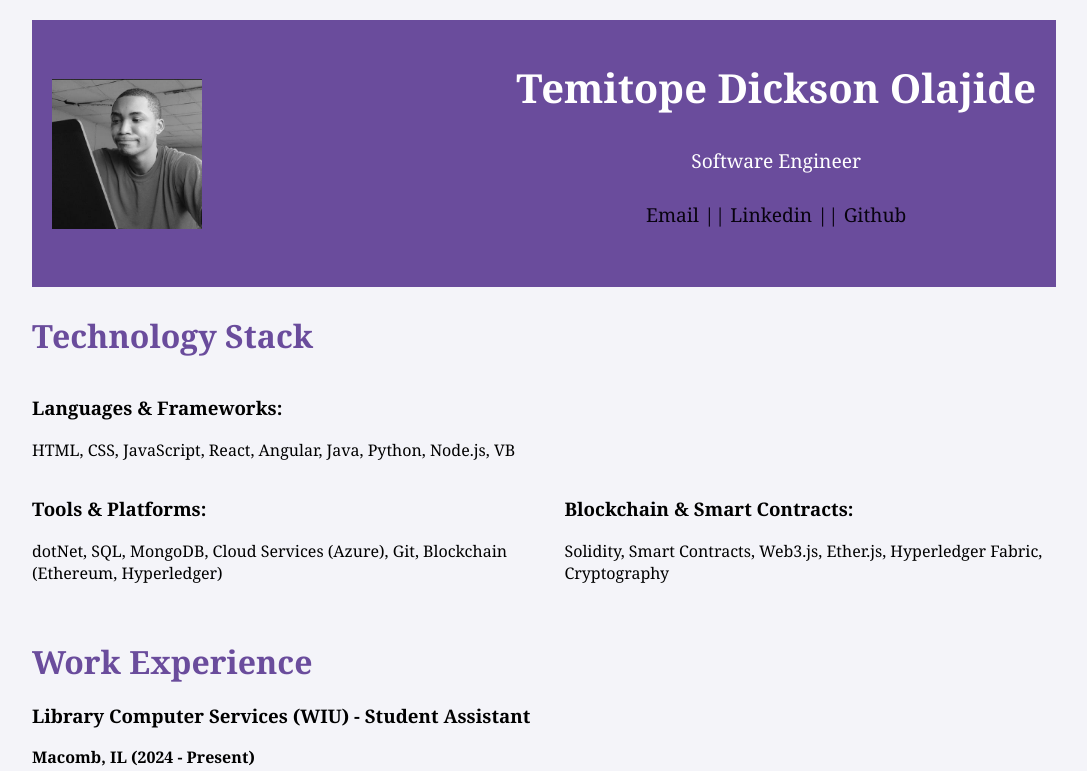
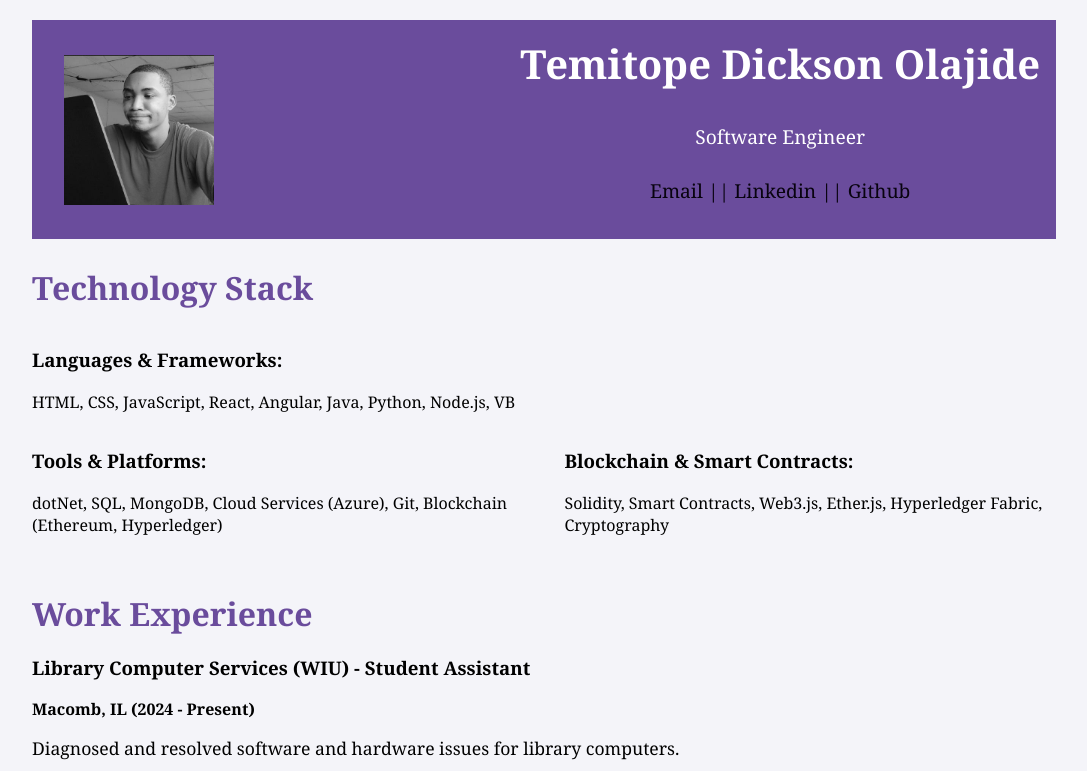
Before and after one commit to Otopxy/profile, a React (Create React App) app: page / in a window 1280 px wide. Shown: the top 771 px of the page, without its empty margins (96-1183 px from the left). Built offline with nearby package versions, Linux system fonts and the light colour scheme.

Commit message:
Update App.css

```diff
--- a/src/App.css
+++ b/src/App.css
@@ -19,12 +19,15 @@ body {
   text-align: center;
   padding: 40px 20px; /* Adjust top and bottom padding */
   display: flex;
+  padding: 1rem;
   flex-wrap: wrap;
   align-items: center; /* Vertically center the content */
   justify-content: space-between; /* Space between the image and text */
 }
 
 header img {
+  padding: 1rem;
+  flex-wrap: wrap;
   width: 150px; /* Adjust the width */
   height: auto; /* Maintain aspect ratio */
   padding-top: 0; /* Optional, if you need padding adjustment */
```
